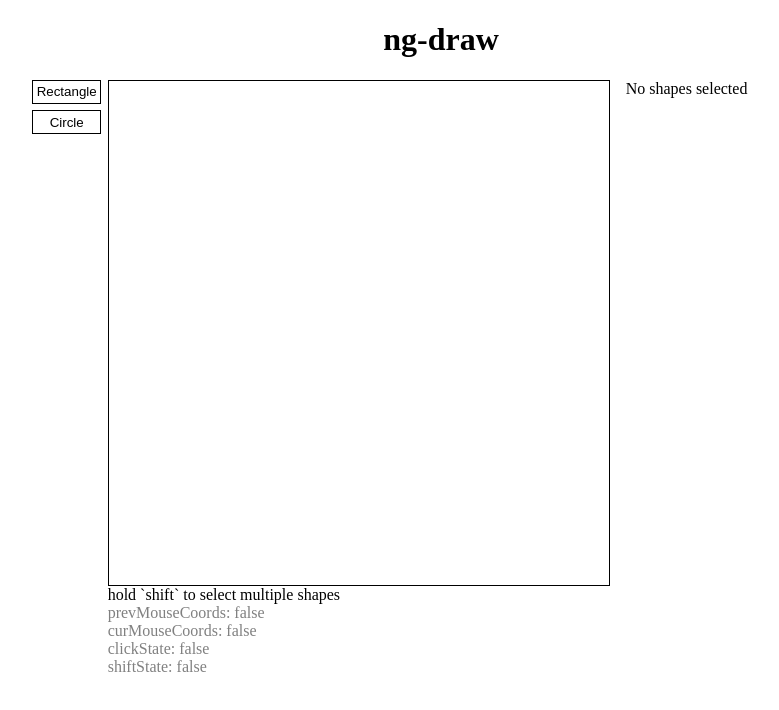
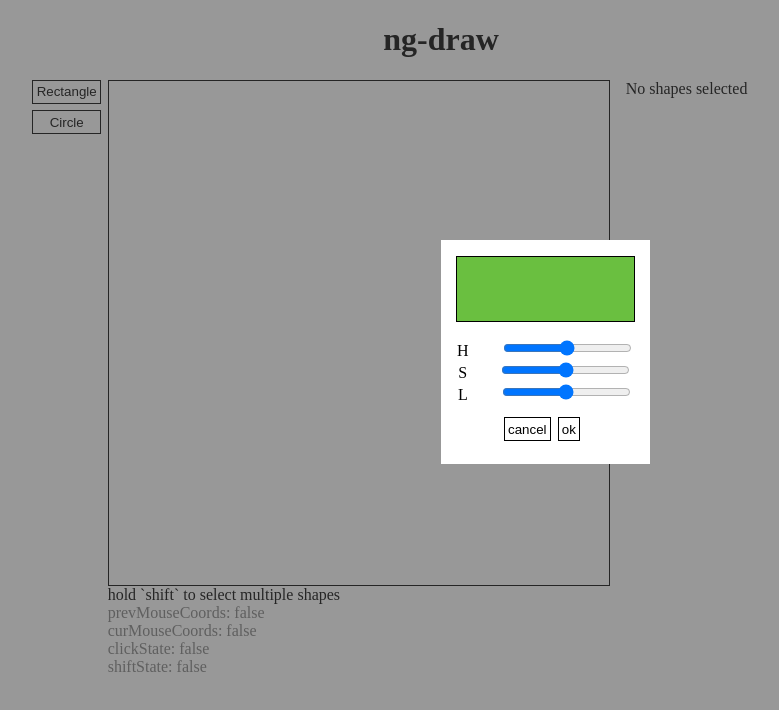
Before and after one commit to krnsk0/ng-draw, an Angular app: page / in a window 1280 px wide. Shown: the top 710 px of the page, without its empty margins (199-978 px from the left). Built offline with nearby package versions, Linux system fonts and the light colour scheme.

Commit message:
color modal wip

```diff
--- a/src/app/app.module.ts
+++ b/src/app/app.module.ts
@@ -5,9 +5,10 @@ import { AppComponent } from './app.component';
 import { ToolsComponent } from './components/tools/tools.component';
 import { PropertiesComponent } from './components/properties/properties.component';
 import { CanvasComponent } from './components/canvas/canvas.component';
+import { ModalComponent } from './components/modal/modal.component';
 
 @NgModule({
-  declarations: [AppComponent, ToolsComponent, PropertiesComponent, CanvasComponent],
+  declarations: [AppComponent, ToolsComponent, PropertiesComponent, CanvasComponent, ModalComponent],
   imports: [BrowserModule],
   providers: [],
   bootstrap: [AppComponent],
--- /dev/null
+++ b/src/app/components/modal/modal.component.css
@@ -0,0 +1,22 @@
+.modal-container {
+  z-index: 1000;
+  position: absolute;
+  left: 50%;
+  top: 30%;
+}
+
+.modal-body {
+  background: #fff;
+  padding: 1em;
+}
+
+.modal-overlay {
+  z-index: 990;
+  position: fixed;
+  background-color: #444;
+  top: 0;
+  right: 0;
+  bottom: 0;
+  left: 0;
+  opacity: 0.55;
+}
--- /dev/null
+++ b/src/app/components/modal/modal.component.html
@@ -0,0 +1,8 @@
+<div>
+  <div class="modal-container">
+    <div class="modal-body">
+      <ng-content></ng-content>
+    </div>
+  </div>
+  <div class="modal-overlay" (click)="backgroundClick()"></div>
+</div>
--- /dev/null
+++ b/src/app/components/modal/modal.component.ts
@@ -0,0 +1,21 @@
+import { Component, OnInit, Output, EventEmitter } from '@angular/core';
+
+@Component({
+  selector: 'app-modal',
+  templateUrl: './modal.component.html',
+  styleUrls: ['./modal.component.css'],
+})
+export class ModalComponent implements OnInit {
+  @Output() overlayClick = new EventEmitter<null>();
+
+  constructor() {}
+
+  ngOnInit(): void {}
+
+  /**
+   * Communicate background click to parent
+   */
+  backgroundClick(): void {
+    this.overlayClick.emit(null);
+  }
+}
--- a/src/app/components/properties/properties.component.css
+++ b/src/app/components/properties/properties.component.css
@@ -35,3 +35,27 @@
   width: 2em;
   height: 1em;
 }
+
+.color-swatch-modal {
+  border: 1px solid black;
+  width: 100%;
+  height: 4em;
+  margin: 0 0 1em 0;
+}
+
+.modal-button {
+  border: 1px solid black;
+  margin: 1em 0.5em 0.5em 0;
+  padding: 0.25em;
+  background: none;
+}
+
+.modal-flex {
+  display: flex;
+  flex-direction: column;
+  align-items: center;
+}
+
+.modal-label {
+  margin-right: 2em;
+}
--- a/src/app/components/properties/properties.component.html
+++ b/src/app/components/properties/properties.component.html
@@ -11,15 +11,15 @@
     </div>
     <div *ngIf="isCircle(shape)">
       <div class="row">
-        <div>center x</div>
+        <label>center x</label>
         <div>{{ shape.x }}</div>
       </div>
       <div class="row">
-        <div>center y</div>
+        <label>center y</label>
         <div>{{ shape.y }}</div>
       </div>
       <div class="row">
-        <div>radius</div>
+        <label>radius</label>
         <input
           type="range"
           [min]="minCircleRadius"
@@ -39,7 +39,7 @@
         <div>{{ shape.y }}</div>
       </div>
       <div class="row">
-        <div>width</div>
+        <label>width</label>
         <input
           type="range"
           [min]="minRectangleSide"
@@ -49,7 +49,7 @@
         />
       </div>
       <div class="row">
-        <div>height</div>
+        <label>height</label>
         <input
           type="range"
           [min]="minRectangleSide"
@@ -60,8 +60,36 @@
       </div>
     </div>
     <div class="row">
-      <div>color</div>
-      <div class="color-swatch" [style.background]="shape.color"></div>
+      <label>color</label>
+      <div
+        class="color-swatch"
+        [style.background]="convertColorTripleToString(shape.hslColor)"
+        (click)="openModal()"
+      ></div>
     </div>
   </div>
+  <app-modal *ngIf="modalOpen" (overlayClick)="modalOverlayClick()">
+    <div class="modal-flex">
+      <div
+        class="color-swatch-modal"
+        [style.background]="convertColorTripleToString([100, 50, 50])"
+      ></div>
+      <div>
+        <label class="modal-label">H</label>
+        <input type="range" />
+      </div>
+      <div>
+        <label class="modal-label">S</label>
+        <input type="range" />
+      </div>
+      <div>
+        <label class="modal-label">L</label>
+        <input type="range" />
+      </div>
+      <div>
+        <button type="button" class="modal-button">cancel</button>
+        <button type="button" class="modal-button">ok</button>
+      </div>
+    </div>
+  </app-modal>
 </div>
--- a/src/app/components/properties/properties.component.ts
+++ b/src/app/components/properties/properties.component.ts
@@ -2,7 +2,7 @@ import { Component, OnInit, OnDestroy } from '@angular/core';
 import { Subscription } from 'rxjs';
 import { SceneService } from '../../services/scene.service';
 import { Scene } from '../../shapes';
-import { Circle, Rectangle } from '../../shapes';
+import { Circle, Rectangle, Shape } from '../../shapes';
 import {
   minRectangleSide,
   maxRectangleSide,
@@ -16,6 +16,7 @@ import {
   styleUrls: ['./properties.component.css'],
 })
 export class PropertiesComponent implements OnInit, OnDestroy {
+  // scene state snapshot and subscription
   private scene: Scene = [];
   private subscription: Subscription | null = null;
 
@@ -28,6 +29,13 @@ export class PropertiesComponent implements OnInit, OnDestroy {
   // typeguards for template use
   isCircle = Circle.isCircle;
   isRectangle = Rectangle.isRectangle;
+
+  // for the color-picker modal
+  modalOpen = true;
+  tempHslModalColor: [number, number, number] = [0, 0, 0];
+
+  // helper for color conversion
+  convertColorTripleToString = Shape.convertColorTripleToString;
 
   constructor(public sceneService: SceneService) {}
 
@@ -56,4 +64,12 @@ export class PropertiesComponent implements OnInit, OnDestroy {
   handleDelete(uuid: string): void {
     this.sceneService.removeShapeById(uuid);
   }
+
+  modalOverlayClick(): void {
+    this.modalOpen = false;
+  }
+
+  openModal(): void {
+    this.modalOpen = true;
+  }
 }
--- a/src/app/shapes/circle.ts
+++ b/src/app/shapes/circle.ts
@@ -7,17 +7,26 @@ import {
   minCircleRadius,
   maxCircleRadius,
 } from '../constants';
+import { hslTriple } from '../types';
+
+const random = (max: number) => Math.floor(Math.random() * Math.floor(max));
+
 export class Circle extends Shape {
-  constructor(color: string, public x: number, public y: number, public radius: number) {
-    super('Circle', color);
+  constructor(
+    hslColor: [number, number, number],
+    public x: number,
+    public y: number,
+    public radius: number
+  ) {
+    super('Circle', hslColor);
   }
 
   static generateRandomShape(xMax: number, yMax: number): Circle {
-    const color = '#' + Math.floor(Math.random() * 16777215).toString(16);
-    const x = Math.floor(Math.random() * Math.floor(xMax));
-    const y = Math.floor(Math.random() * Math.floor(yMax));
-    const radius = Math.floor(Math.random() * Math.floor(maxCircleRadius / 3)) + minCircleRadius;
-    return new Circle(color, x, y, radius);
+    const hslColor: hslTriple = [random(360), random(100), random(100)];
+    const x = random(xMax);
+    const y = random(yMax);
+    const radius = random(maxCircleRadius / 3) + minCircleRadius;
+    return new Circle(hslColor, x, y, radius);
   }
 
   static isCircle(s: Shape): s is Circle {
@@ -50,8 +59,8 @@ export class Circle extends Shape {
   }
 
   draw(ctx: CanvasRenderingContext2D): void {
-    const { color, x, y, radius } = this;
-    ctx.fillStyle = color;
+    const { hslColor, x, y, radius } = this;
+    ctx.fillStyle = Shape.convertColorTripleToString(hslColor);
     ctx.beginPath();
     ctx.arc(x, y, radius, 0, 2 * Math.PI);
     ctx.fill();
--- a/src/app/shapes/rectangle.ts
+++ b/src/app/shapes/rectangle.ts
@@ -7,29 +7,29 @@ import {
   minRectangleSide,
   maxRectangleSide,
 } from '../constants';
+import { hslTriple } from '../types';
+
+const random = (max: number) => Math.floor(Math.random() * Math.floor(max));
+
 export class Rectangle extends Shape {
   constructor(
-    color: string,
+    hslColor: hslTriple,
     public x: number,
     public y: number,
     public width: number,
     public height: number
   ) {
-    super('Rectangle', color);
+    super('Rectangle', hslColor);
   }
 
   static generateRandomShape(xMax: number, yMax: number): Rectangle {
-    const color = '#' + Math.floor(Math.random() * 16777215).toString(16);
-    const x = Math.floor(Math.random() * Math.floor(xMax));
-    const y = Math.floor(Math.random() * Math.floor(yMax));
-    const width =
-      Math.floor(Math.random() * Math.floor(maxRectangleSide - minRectangleSide)) +
-      minRectangleSide;
-    const height =
-      Math.floor(Math.random() * Math.floor(maxRectangleSide - minRectangleSide)) +
-      minRectangleSide;
+    const hslColor: hslTriple = [random(360), random(100), random(100)];
+    const x = random(xMax);
+    const y = random(yMax);
+    const width = random(maxRectangleSide - minRectangleSide) + minRectangleSide;
+    const height = random(maxRectangleSide - minRectangleSide) + minRectangleSide;
 
-    return new Rectangle(color, x, y, width, height);
+    return new Rectangle(hslColor, x, y, width, height);
   }
 
   static isRectangle(s: Shape): s is Rectangle {
@@ -68,9 +68,8 @@ export class Rectangle extends Shape {
   }
 
   draw(ctx: CanvasRenderingContext2D): void {
-    const { color, x, y, width, height } = this;
-    // draw main shape
-    ctx.fillStyle = color;
+    const { hslColor, x, y, width, height } = this;
+    ctx.fillStyle = Shape.convertColorTripleToString(hslColor);
     ctx.fillRect(x, y, width, height);
   }
 
--- a/src/app/shapes/shape.ts
+++ b/src/app/shapes/shape.ts
@@ -1,4 +1,5 @@
 import { v4 as uuidv4 } from 'uuid';
+import { hslTriple } from '../types';
 
 export abstract class Shape {
   public readonly id: string;
@@ -8,12 +9,17 @@ export abstract class Shape {
   // probably not
   public selected = false;
   public hovered = false;
-  public color: string;
+  public hslColor: hslTriple;
 
-  constructor(type: string, color: string) {
+  constructor(type: string, hslColor: hslTriple) {
     this.id = uuidv4();
     this.type = type;
-    this.color = color;
+    this.hslColor = hslColor;
+  }
+
+  static convertColorTripleToString(hslColor: hslTriple): string {
+    const [h, s, l] = hslColor;
+    return `hsl(${h.toString()}, ${s.toString()}%, ${l.toString()}%)`;
   }
 
   abstract drawHoverHalo(ctx: CanvasRenderingContext2D): void;
--- /dev/null
+++ b/src/app/types.ts
@@ -0,0 +1 @@
+export type hslTriple = [number, number, number];
```
Also changed, not shown: 1 other file (tests, documents, lock files or other folders).
